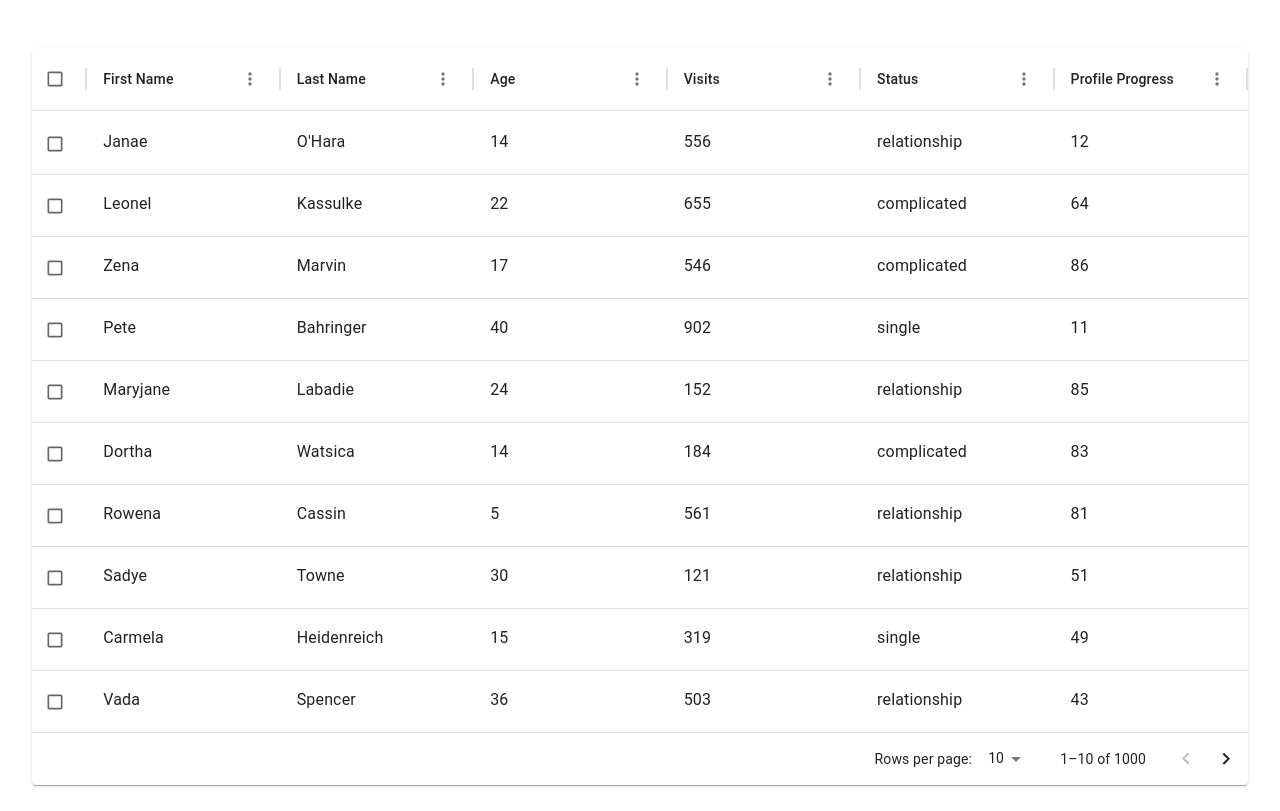
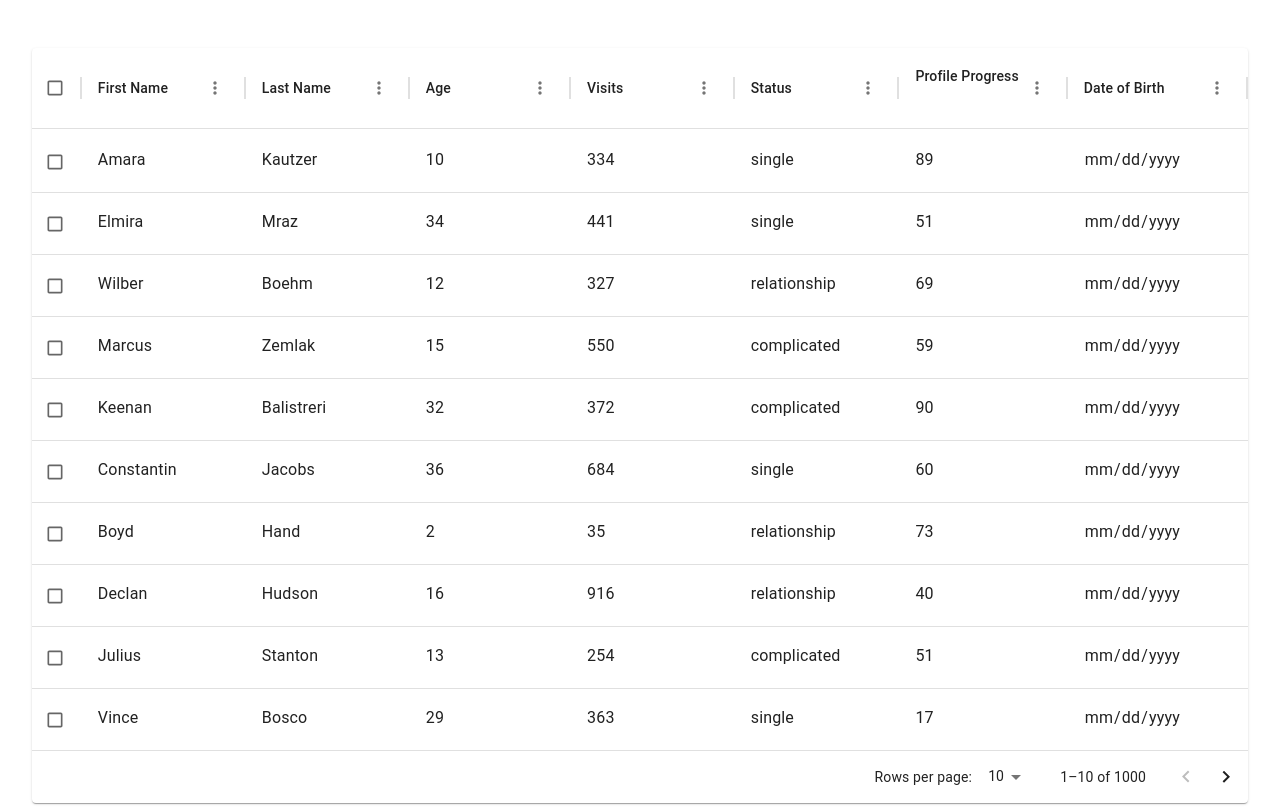
Before and after one commit to rahulvanmali21/mui-data-table-example, a React (Vite) app: page / in a window 1280 px wide. Built offline with nearby package versions, Linux system fonts and the light colour scheme.

Commit message:
fix: filters and columns popover fixed

```diff
--- /dev/null
+++ b/src/components/ColumnSelection.tsx
@@ -0,0 +1,51 @@
+import { Checkbox, List, ListItem, ListItemIcon, ListItemText, ListSubheader } from '@mui/material'
+import React from 'react'
+import useTable from "../hooks/useTable";
+
+
+const ColumnSelection = () => {
+  const table =  useTable()
+  return (
+    <List
+
+    sx={{
+      width: "100%",
+      maxWidth: 360,
+      bgcolor: "background.paper",
+    }}
+    subheader={<ListSubheader>Columns</ListSubheader>}
+  >
+     {table
+      .getAllLeafColumns()
+      .filter((c) => c.id !== "select")
+      .map((column, index) => (
+        <ListItem dense key={index}>
+          <ListItemIcon
+            sx={{
+              "&.MuiListItemIcon-root": { minWidth: "unset" },
+            }}
+          >
+            <Checkbox
+              edge="start"
+              tabIndex={-1}
+              disableRipple
+              {...{
+                checked: column.getIsVisible(),
+                onChange: column.getToggleVisibilityHandler(),
+              }}
+            />
+          </ListItemIcon>
+          <ListItemText id={column.id} primary={column.id} />
+          {
+            (()=>{
+                console.log({column})
+                return ""
+            })()
+          }
+        </ListItem>
+      ))}
+  </List>
+  )
+}
+
+export default ColumnSelection
--- a/src/components/DataTable.tsx
+++ b/src/components/DataTable.tsx
@@ -20,7 +20,6 @@ import {
   Paper,
   TableContainer,
 } from "@mui/material";
-import TableFooter from "./TableFooter";
 import IndeterminateCheckbox from "./IndeterminateCheckbox";
 import { makeData } from "../util/makeData";
 import TablePagination from "./TablePagination";
@@ -29,6 +28,7 @@ import useSkipper from "../hooks/useSkipper";
 declare module "@tanstack/react-table" {
   interface TableMeta<TData extends RowData> {
     updateData: (rowIndex: number, columnId: string, value: unknown) => void;
+    type?: string;
   }
 }
 
@@ -39,27 +39,38 @@ type Person = {
   visits: number;
   status: string;
   progress: number;
+  dob: Date;
 };
 
 const defaultColumn: Partial<ColumnDef<any>> = {
-  cell: ({ getValue, row: { index }, column: { id }, table }) => {
+  cell: ({ getValue, row: { index }, column, table }) => {
     const initialValue = getValue();
     // We need to keep and update the state of the cell normally
     const [value, setValue] = React.useState(initialValue);
+    const [show, setShow] = React.useState(false);
 
     // When the input is blurred, we'll call our table meta's updateData function
     const onBlur = () => {
-      table.options.meta?.updateData(index, id, value);
+      table.options.meta?.updateData(index, column.id, value);
+      setShow(false)
     };
+
 
     // If the initialValue is changed external, sync it up with our state
     React.useEffect(() => {
       setValue(initialValue);
     }, [initialValue]);
 
+
+
+
+
     return (
       <InputBase
         size="small"
+        type={column.columnDef.meta?.type ?? "text"}
+        readOnly={!show}
+        onDoubleClick={()=>setShow(s=>!s)}
         value={value as string}
         onChange={(e) => setValue(e.target.value)}
         onBlur={onBlur}
@@ -110,11 +121,19 @@ const DataTable = (props: any) => {
       {
         accessorKey: "age",
         header: () => "Age",
+        type: "number",
+        meta: {
+          type: "number",
+        },
         footer: (props) => props.column.id,
       },
       {
         accessorKey: "visits",
         header: () => <span>Visits</span>,
+        type: "number",
+        meta: {
+          type: "number",
+        },
         footer: (props) => props.column.id,
       },
       {
@@ -127,6 +146,15 @@ const DataTable = (props: any) => {
         header: "Profile Progress",
         footer: (props) => props.column.id,
       },
+      {
+        accessorKey: "dob",
+        header: "Date of Birth",
+        meta: {
+          type: "date",
+        },
+        type: "date",
+        footer: (props) => props.column.id,
+      },
     ],
     []
   );
@@ -134,8 +162,7 @@ const DataTable = (props: any) => {
   const [rowSelection, setRowSelection] = React.useState({});
   const [sorting, setSorting] = React.useState<SortingState>([]);
 
-  const [autoResetPageIndex, skipAutoResetPageIndex] = useSkipper()
-
+  const [autoResetPageIndex, skipAutoResetPageIndex] = useSkipper();
 
   const table = useReactTable({
     data,
@@ -156,18 +183,18 @@ const DataTable = (props: any) => {
     meta: {
       updateData: (rowIndex, columnId, value) => {
         // Skip page index reset until after next rerender
-          skipAutoResetPageIndex()
-          setData(old =>
+        skipAutoResetPageIndex();
+        setData((old) =>
           old.map((row, index) => {
             if (index === rowIndex) {
               return {
                 ...old[rowIndex]!,
                 [columnId]: value,
+              };
             }
-              }
-              return row
+            return row;
           })
-          )
+        );
       },
     },
   });
--- /dev/null
+++ b/src/components/Filter.tsx
@@ -0,0 +1,101 @@
+import React, { useEffect, useMemo, useState } from "react";
+import useTable from "../hooks/useTable";
+import {
+  Box,
+  FormControl,
+  Grid,
+  InputLabel,
+  NativeSelect,
+  TextField,
+} from "@mui/material";
+import { DATE_OPERATOR, NUMBERIC_OPERATOR, STRING_OPERATOR } from "../constants/filters";
+import { RowData } from "@tanstack/react-table";
+
+
+declare module '@tanstack/table-core' {
+    interface ColumnMeta<TData extends RowData, TValue> {
+      type?: string
+    }
+  }
+
+
+const Filter = () => {
+  const table = useTable();
+  const [selectedColumn, setSelectedColumn] = useState<string | null>(null);
+  const [operator, setOperator] = useState<string | null>(null);
+  const [value, setValue] = useState<string | null>(null);
+
+
+
+
+  const operators = useMemo(() => {
+    if(selectedColumn){
+        const colDef =  table.getColumn(selectedColumn)?.columnDef;
+        console.log({colDef})
+        if(colDef?.meta?.type ==="number"){
+            return NUMBERIC_OPERATOR;
+        }
+        if(colDef?.meta?.type ==="date"){
+            return DATE_OPERATOR;
+        }
+        return STRING_OPERATOR;
+    }
+    return STRING_OPERATOR;
+  }, [selectedColumn]);
+
+  return (
+    <Box sx={{ maxWidth: 600, p: 2, width: 600 }}>
+      <Grid container columnSpacing={2}>
+        <Grid item xs={4}>
+          <FormControl fullWidth>
+            <InputLabel variant="standard">column</InputLabel>
+            <NativeSelect
+              value={selectedColumn}
+              onChange={(e) => setSelectedColumn(e.target.value)}
+              defaultValue={30}
+              inputProps={{
+                name: "age",
+                id: "uncontrolled-native",
+              }}
+            >
+              {table
+                .getAllLeafColumns()
+                .filter((c) => c.id !== "select")
+                .map((column, cid) => (
+                  <option key={cid} value={column.id}>{column.id}</option>
+                ))}
+            </NativeSelect>
+          </FormControl>
+        </Grid>
+        <Grid item xs={4}>
+          <FormControl fullWidth>
+            <InputLabel variant="standard">column</InputLabel>
+            <NativeSelect
+              onChange={(e) => setOperator(e.target.value)}
+              value={operator}
+              defaultValue={30}
+              inputProps={{
+                name: "age",
+                id: "uncontrolled-native",
+              }}
+            >
+              {operators.map((column, cid) => (
+                <option value={column} key={cid}>{column}</option>
+              ))}
+            </NativeSelect>
+          </FormControl>
+        </Grid>
+        <Grid item xs={4}>
+          <TextField
+            value={value}
+            onChange={(e) => setValue(e.target.value)}
+            label="value "
+            variant="standard"
+          />
+        </Grid>
+      </Grid>
+    </Box>
+  );
+};
+
+export default Filter;
--- a/src/constants/filters.ts
+++ b/src/constants/filters.ts
@@ -1,4 +1,4 @@
-const DATE_OPERATOR = [
+export const DATE_OPERATOR = [
     "is",
     "is not",
     "is after",
@@ -8,7 +8,7 @@ const DATE_OPERATOR = [
     "is empty",
     "is not empty"
 ]
-const STRING_OPERATOR = [
+export const STRING_OPERATOR = [
     "contains",
     "equals",
     "startsWith",
@@ -17,7 +17,7 @@ const STRING_OPERATOR = [
     "isNotEmpty",
     "isAnyOf",
 ]
-const NUMBERIC_OPERATOR = [
+export const NUMBERIC_OPERATOR = [
     "=",
     "!=",
     ">",
--- a/src/index.css
+++ b/src/index.css
@@ -0,0 +1,5 @@
+::-webkit-datetime-edit-year-field:not([aria-valuenow]),
+::-webkit-datetime-edit-month-field:not([aria-valuenow]),
+::-webkit-datetime-edit-day-field:not([aria-valuenow]) {
+    color: transparent;
+}
--- a/src/util/makeData.ts
+++ b/src/util/makeData.ts
@@ -7,16 +7,10 @@ export type Person = {
   visits: number
   progress: number
   status: 'relationship' | 'complicated' | 'single'
+  dob:Date
   subRows?: Person[]
 }
 
-const range = (len: number) => {
-  const arr = []
-  for (let i = 0; i < len; i++) {
-    arr.push(i)
-  }
-  return arr
-}
 
 const newPerson = (): Person => {
   return {
@@ -25,6 +19,7 @@ const newPerson = (): Person => {
     age: faker.datatype.number(40),
     visits: faker.datatype.number(1000),
     progress: faker.datatype.number(100),
+    dob:faker.date.birthdate(),
     status: faker.helpers.shuffle<Person['status']>([
       'relationship',
       'complicated',
```
Also changed, not shown: src/components/TableHead.tsx (+4 -77 lines). Lines whose indentation alone changed are shown as unchanged.
